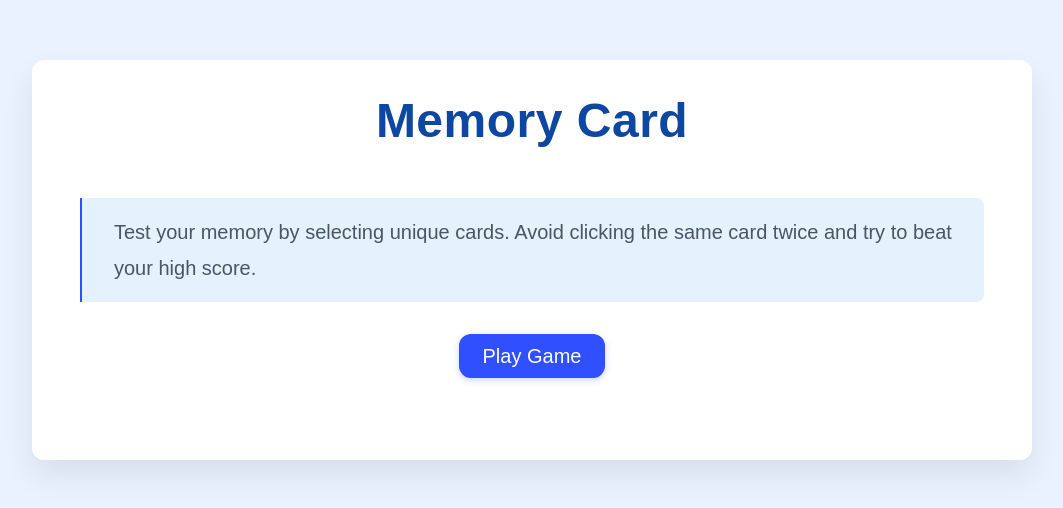
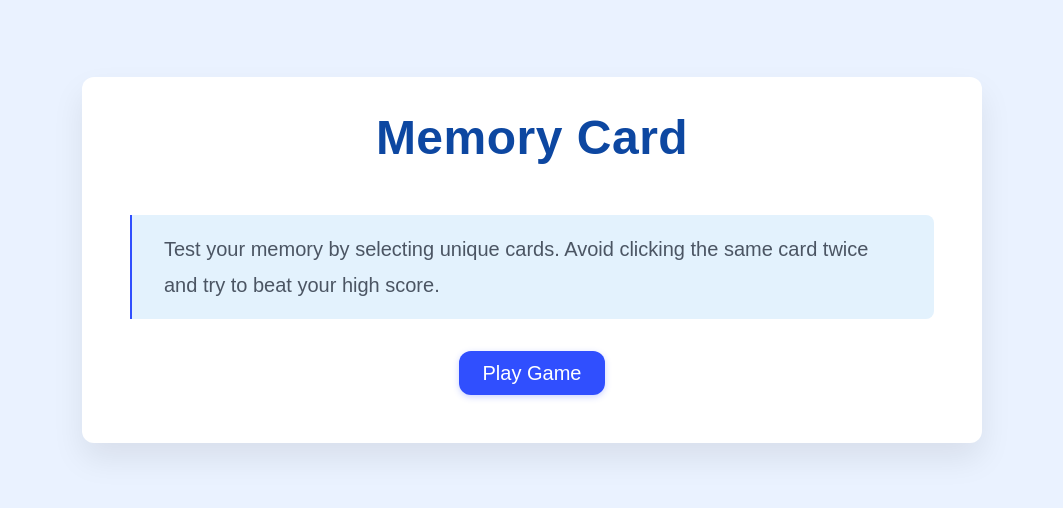
Before and after one commit to catalinbroinas/memory-card, a React (Vite) app: page / in a window 1280 px wide. Shown: the part 140-648 px from the top of the page, without its empty margins (108-1171 px from the left). Built offline with nearby package versions, Linux system fonts and the light colour scheme.

Commit message:
style(Game): refine card layout

```diff
--- a/src/scss/components/custom/_game.scss
+++ b/src/scss/components/custom/_game.scss
@@ -8,17 +8,16 @@
 
 .game {
   background-color: $bg-surface;
-  min-height: 50svh;
-  max-width: 1000px;
+  max-width: 900px;
   width: 100%;
-  padding: 2rem 3rem;
+  padding: $spacing-xl $spacing-2xl $spacing-2xl;
   display: flex;
   flex-direction: column;
   border-radius: map.get($rounded-map, lg);
   box-shadow: $shadow-md;
 
   @include media-breakpoint-down(md) {
-    padding: 1.5rem;
+    padding: $spacing-lg $spacing-xl $spacing-xl;
     border-radius: 0;
   }
 
```
